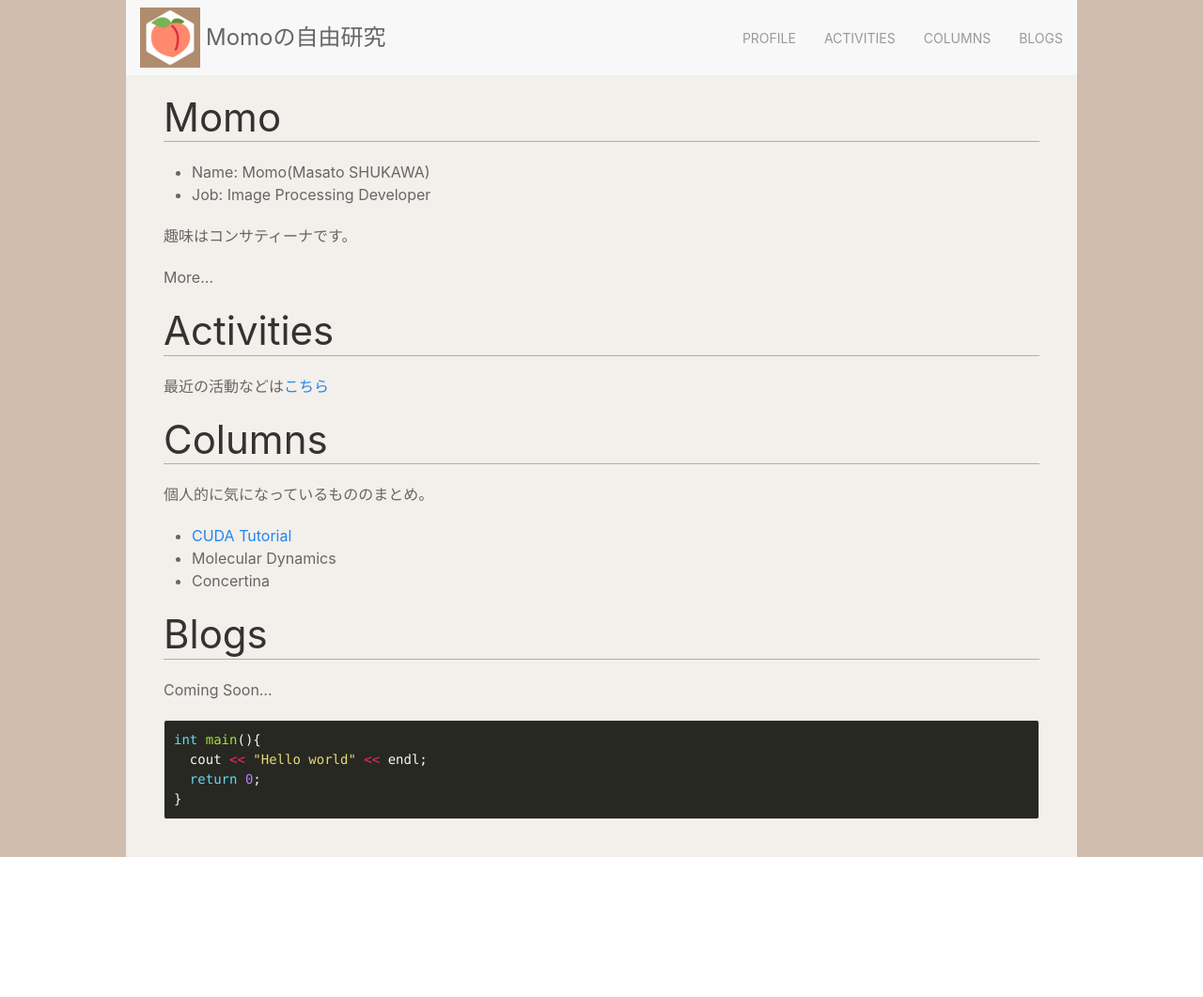
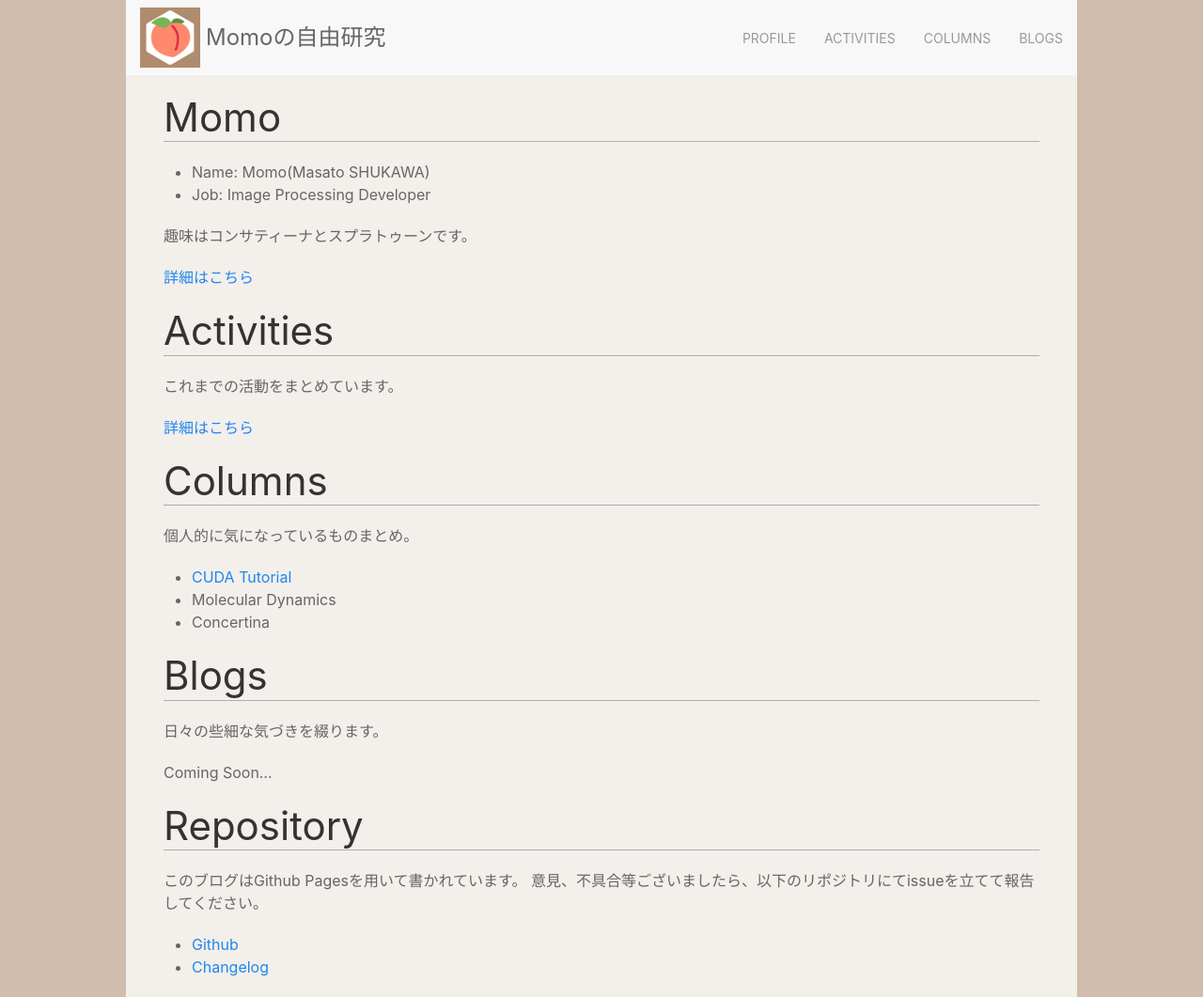
Before and after one commit to physpeach/physpeach.github.io, a Jekyll site: the page built from index.md, in a window 1280 px wide. Shown: the whole page at 94% size. Built offline with Jekyll 4.4.1, drawn with Linux system fonts in a browser that asks for light colours; before the commit the page ends 912 px from its top, so only the background shows below that.

Commit message:
Add profile and activities file

````diff
--- a/_layouts/default.html
+++ b/_layouts/default.html
@@ -23,8 +23,8 @@
           </div>
           <div class="uk-navbar-right">
             <ul class="uk-navbar-nav uk-visible@s">
-              <li><a href="#">Profile</a></li>
-              <li><a href="#">Activities</a></li>
+              <li><a href="./profile.html">Profile</a></li>
+              <li><a href="./activities.html">Activities</a></li>
               <li class="uk-parent"><a href="#">Columns</a>
                 <div class="uk-navbar-dropdown">
                   <ul class="uk-nav uk-navbar-dropdown-nav">
@@ -39,14 +39,14 @@
             <div id="Menu" uk-offcanvas="flip: true" class="uk-offcanvas">
               <div class="uk-offcanvas-bar">
                 <ul class="uk-nav">
-                  <li><a href="#">Profile</a></li>
-                  <li><a href="#">Activities</a></li>
+                  <li><a href="./profile.html">Profile</a></li>
+                  <li><a href="./activities.html">Activities</a></li>
                   <li class="uk-parent"><a href="#">Columns</a>
                   <li><a href="#">Blogs</a></li>
                 </ul>
               </div>
             </div>
-            <a class="uk-navbar-toggle uk-hidden@s" href="#" uk-toggle="target: #Menu">
+            <a class="uk-navbar-toggle uk-hidden@s" href="" uk-toggle="target: #Menu">
               <span class="uk-margin-small-right">Menu</span><span uk-navbar-toggle-icon></span>
             </a>
           </div>
--- a/index.md
+++ b/index.md
@@ -8,26 +8,29 @@
 - Name: Momo(Masato SHUKAWA)
 - Job: Image Processing Developer
 
-趣味はコンサティーナです。
+趣味はコンサティーナとスプラトゥーンです。
 
-More...
+[詳細はこちら](./profile.md)
 
 # Activities
-最近の活動などは[こちら](./#)
+これまでの活動をまとめています。
+
+[詳細はこちら](./activities.md)
 
 # Columns
-個人的に気になっているもののまとめ。
+個人的に気になっているものまとめ。
 
 - [CUDA Tutorial](https://physpeach.github.io/cuda-tutorial)
 - Molecular Dynamics
 - Concertina
 
 # Blogs
+日々の些細な気づきを綴ります。
+
 Coming Soon...
 
-```cpp
-int main(){
-  cout << "Hello world" << endl;
-  return 0;
-}
-```
+# Repository
+このブログはGithub Pagesを用いて書かれています。
+意見、不具合等ございましたら、以下のリポジトリにてissueを立てて報告してください。
+- [Github](https://github.com/physpeach/physpeach.github.io)
+- [Changelog](https://github.com/physpeach/physpeach.github.io/commits/master)
````
Also changed, not shown: activities.md (added, +8 -0 lines), profile.md (added, +8 -0 lines).
